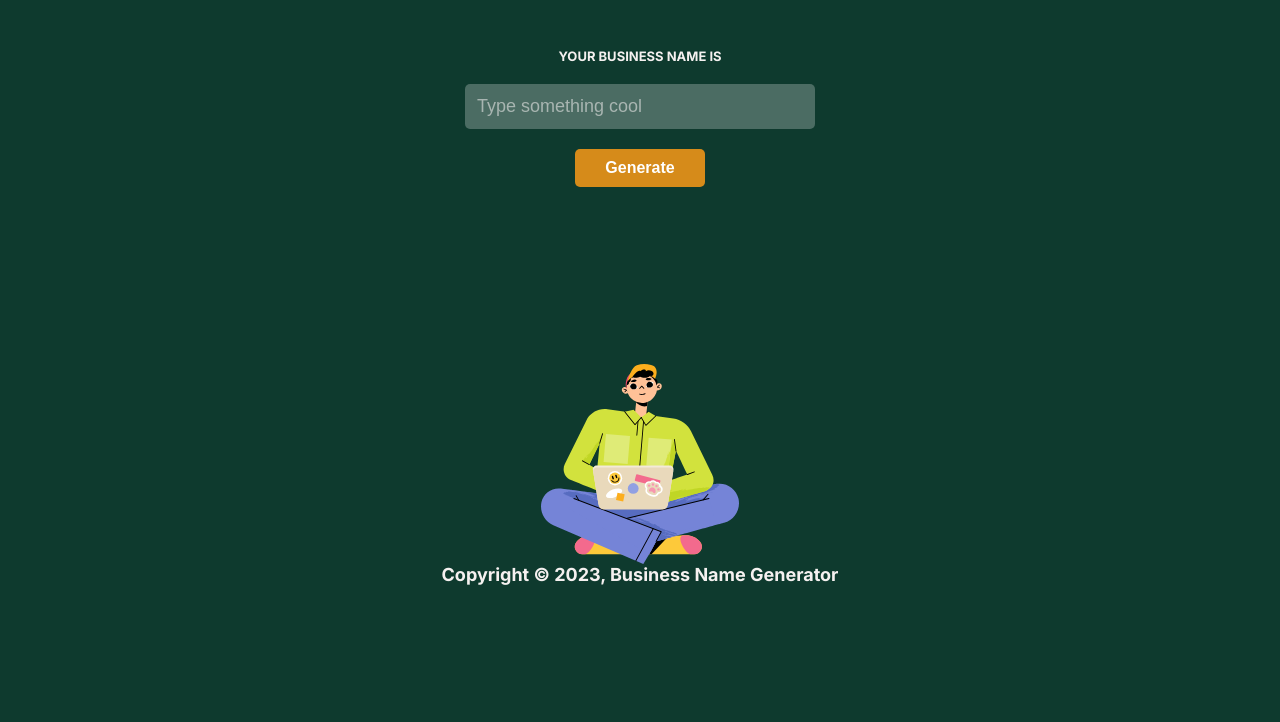
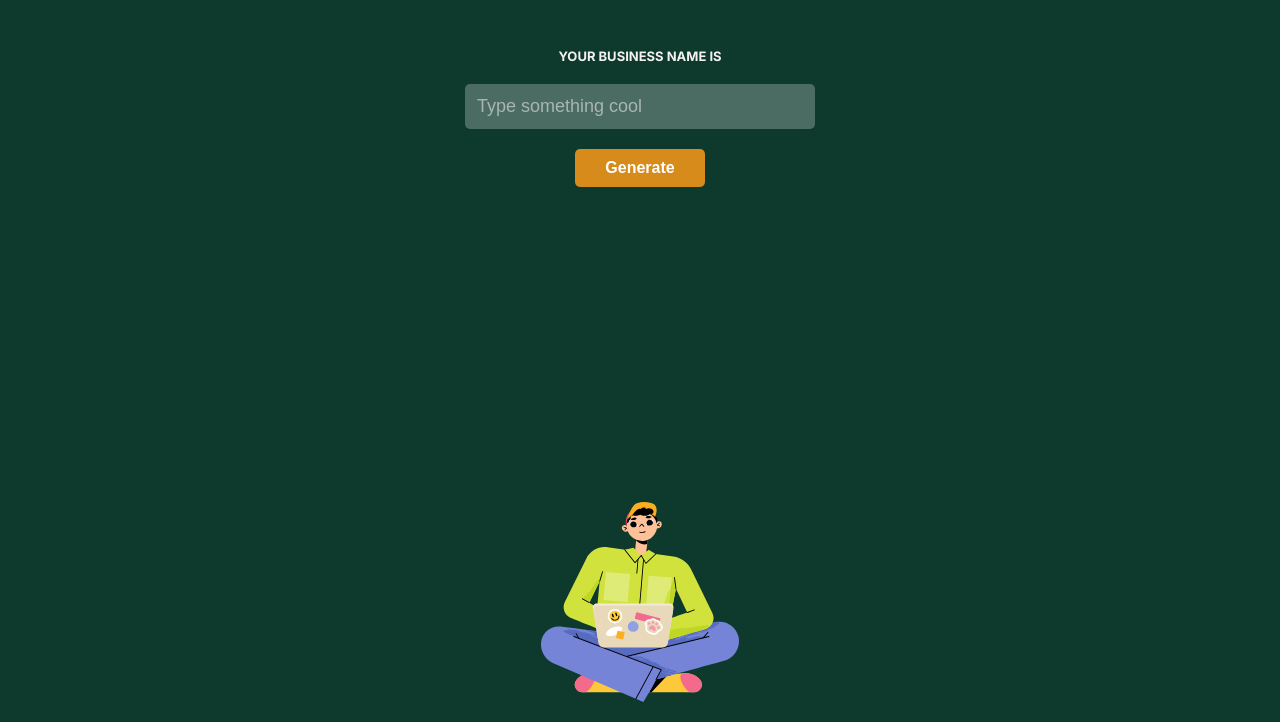
Before and after one commit to zaidyoucef/brander, a plain HTML site: page index.html in a window 1280 px wide. Shown: the part 98-820 px from the top of the page. Drawn offline with Linux system fonts and the light colour scheme.

Commit message:
removed the footer

```diff
--- a/index.html
+++ b/index.html
@@ -48,9 +48,6 @@
         <img src="./illustration.svg" alt="illustration" />
       </div>
     </main>
-    <footer>
-      <p>Copyright © 2023, Business Name Generator</p>
-    </footer>
     <script src="./app.js"></script>
   </body>
 </html>
--- a/style.css
+++ b/style.css
@@ -108,11 +108,6 @@ input[type="text"]::placeholder {
   display: none;
 }
 
-footer p {
-  text-align: center;
-  font-weight: Regular;
-}
-
 //--------------------------------------
 // code a modifier
 //--------------------------------------
```
